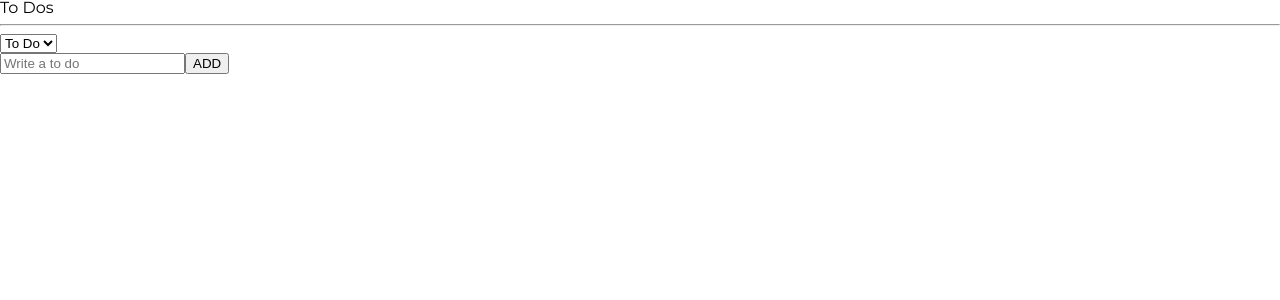
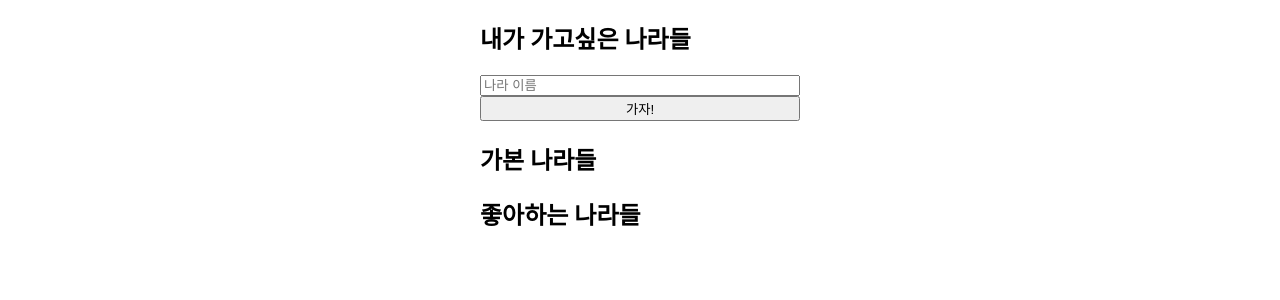
Before and after one commit to rloo8/todolist_ReactJS, a React (Create React App) app: page / in a window 1280 px wide. Shown: the top 300 px of the page. Built offline with nearby package versions, Linux system fonts and the light colour scheme.

Commit message:
Country List Challenge

```diff
--- a/src/App.tsx
+++ b/src/App.tsx
@@ -1,79 +1,148 @@
-import { ThemeProvider } from "styled-components";
-import { darkTheme } from "./theme";
-import { createGlobalStyle } from "styled-components";
-import { useRecoilValue } from "recoil";
-import ToDoList from "./components/ToDoList";
+import React from "react";
+import { useEffect } from "react";
+import { useForm } from "react-hook-form";
+import styled from "styled-components";
+import { ICountry, Keys, favsState, haveBeenState, wannaGoState } from "./atom";
+import { useRecoilState } from "recoil";
 
-const GlobalStyle = createGlobalStyle`
-
-html, body, div, span, applet, object, iframe,
-h1, h2, h3, h4, h5, h6, p, blockquote, pre,
-a, abbr, acronym, address, big, cite, code,
-del, dfn, em, img, ins, kbd, q, s, samp,
-small, strike, strong, sub, sup, tt, var,
-b, u, i, center,
-dl, dt, dd, menu, ol, ul, li,
-fieldset, form, label, legend,
-table, caption, tbody, tfoot, thead, tr, th, td,
-article, aside, canvas, details, embed,
-figure, figcaption, footer, header, hgroup,
-main, menu, nav, output, ruby, section, summary,
-time, mark, audio, video {
-  margin: 0;
-  padding: 0;
-  border: 0;
-  font-size: 100%;
-  font: inherit;
-  vertical-align: baseline;
-}
-/* HTML5 display-role reset for older browsers */
-article, aside, details, figcaption, figure,
-footer, header, hgroup, main, menu, nav, section {
-  display: block;
-}
-/* HTML5 hidden-attribute fix for newer browsers */
-*[hidden] {
-    display: none;
-}
-body {
-  line-height: 1;
-}
-menu, ol, ul {
-  list-style: none;
-}
-blockquote, q {
-  quotes: none;
-}
-blockquote:before, blockquote:after,
-q:before, q:after {
-  content: '';
-  content: none;
-}
-table {
-  border-collapse: collapse;
-  border-spacing: 0;
-}
-* {
-  box-sizing: border-box;
-}
-body {
-  font-weight: 400;
-  font-family: 'Montserrat', sans-serif;
-  background-color:${(props) => props.theme.bgColor};
-  color:${(props) => props.theme.textColor}
-}
-a {
-  text-decoration:none;
-  color: inherit;
-}
+const Wrapper = styled.main`
+  max-width: 320px;
+  margin: 0 auto;
+`;
+const Container = styled.div`
+  form {
+    input {
+      width: 100%;
+      box-sizing: border-box;
+    }
+  }
+`;
+const Countries = styled.section`
+  margin-top: 20px;
+`;
+const Country = styled.div`
+  display: flex;
+  align-items: center;
+  span {
+    font-size: 20px;
+    font-weight: 600;
+    margin-right: 10px;
+  }
+  button {
+    font-size: 12px;
+    padding: 10px;
+  }
+`;
+const Error = styled.span`
+  color: tomato;
+  font-weight: 600;
 `;
 
+interface IForm {
+  name: string;
+}
+
+////////
+
 function App() {
+  const [wannaGo, setWannaGo] = useRecoilState(wannaGoState);
+  const [havebeen, setHaveBeen] = useRecoilState(haveBeenState);
+  const [favs, setFavs] = useRecoilState(favsState);
+
+  const { register, handleSubmit, setValue } = useForm<IForm>();
+
+  const onVaild = ({ name }: IForm) => {
+    setWannaGo((current) => [{ name: name, id: Date.now() }, ...current]);
+    setValue("name", "");
+  };
+
+  useEffect(() => {
+    localStorage.setItem(Keys.WANNA_GO, JSON.stringify(wannaGo));
+    localStorage.setItem(Keys.HAVE_BEEN, JSON.stringify(havebeen));
+    localStorage.setItem(Keys.FAVS, JSON.stringify(favs));
+  }, [wannaGo, havebeen, favs]);
+
+  const getCountry = (id: number, arr: ICountry[]) =>
+    arr.find((country) => country.id === id);
+  const deleteCountry = (id: number, arr: ICountry[]) =>
+    arr.filter((country) => country.id !== id);
+  const addCountry = (country: ICountry, arr: ICountry[]) => [country, ...arr];
+
+  const onCheckClick = (id: number) => {
+    const country = getCountry(id, wannaGo);
+    if (!country) return;
+    setWannaGo((current) => deleteCountry(id, current));
+    setHaveBeen((current) => addCountry(country, current));
+  };
+  const onTrashClick = (id: number) => {
+    const country = getCountry(id, wannaGo);
+    if (!country) return;
+    setWannaGo((current) => deleteCountry(id, current));
+  };
+  const onLikedClick = (id: number) => {
+    const country = getCountry(id, havebeen);
+    if (!country) return;
+    setHaveBeen((current) => deleteCountry(id, current));
+    setFavs((current) => addCountry(country, current));
+  };
+  const onCancleClick = (id: number) => {
+    const country = getCountry(id, havebeen);
+    if (!country) return;
+    setHaveBeen((current) => deleteCountry(id, current));
+    setWannaGo((current) => addCountry(country, current));
+  };
+  const onDisLikeClick = (id: number) => {
+    const country = getCountry(id, favs);
+    if (!country) return;
+    setFavs((current) => deleteCountry(id, current));
+    setHaveBeen((current) => addCountry(country, current));
+  };
+  console.log(wannaGo);
   return (
-    <ThemeProvider theme={darkTheme}>
-      <GlobalStyle />
-      <ToDoList />
-    </ThemeProvider>
+    <Wrapper>
+      <Container>
+        <h2>내가 가고싶은 나라들</h2>
+        <form onSubmit={handleSubmit(onVaild)}>
+          <input
+            {...register("name", { required: "required!" })}
+            type="text"
+            placeholder="나라 이름"
+          />
+          <Error></Error>
+          <input type="submit" value="가자!" />
+        </form>
+      </Container>
+
+      <Countries>
+        {wannaGo.map((country) => (
+          <Country key={country.id}>
+            <span>{country.name}</span>
+            <button onClick={() => onCheckClick(country.id)}>✅</button>
+            <button onClick={() => onTrashClick(country.id)}>🗑️</button>
+          </Country>
+        ))}
+      </Countries>
+
+      <Countries>
+        <h2>가본 나라들</h2>
+        {havebeen.map((country) => (
+          <Country key={country.id}>
+            <span>{country.name}</span>
+            <button onClick={() => onLikedClick(country.id)}>👍🏻</button>
+            <button onClick={() => onCancleClick(country.id)}>❌</button>
+          </Country>
+        ))}
+      </Countries>
+      <Countries>
+        <h2>좋아하는 나라들</h2>
+        {favs.map((country) => (
+          <Country key={country.id}>
+            <span>{country.name}</span>
+            <button onClick={() => onDisLikeClick(country.id)}>👎🏻</button>
+          </Country>
+        ))}
+      </Countries>
+    </Wrapper>
   );
 }
 
--- /dev/null
+++ b/src/atom.ts
@@ -0,0 +1,31 @@
+import { atom } from "recoil";
+
+export enum Keys {
+  WANNA_GO = "WANNA_GO",
+  HAVE_BEEN = "HAVE_BEEN",
+  FAVS = "FAVS",
+}
+
+const restoreState = (key: Keys) => {
+  const state = localStorage.getItem(key);
+  if (!state) return [];
+  return JSON.parse(state);
+};
+
+export type ICountry = {
+  id: number;
+  name: string;
+};
+
+export const wannaGoState = atom<ICountry[]>({
+  key: Keys.WANNA_GO,
+  default: restoreState(Keys.WANNA_GO),
+});
+export const haveBeenState = atom<ICountry[]>({
+  key: Keys.HAVE_BEEN,
+  default: restoreState(Keys.HAVE_BEEN),
+});
+export const favsState = atom<ICountry[]>({
+  key: Keys.FAVS,
+  default: restoreState(Keys.FAVS),
+});
--- a/src/index.tsx
+++ b/src/index.tsx
@@ -1,11 +1,11 @@
 import React from "react";
-import { createRoot } from "react-dom/client";
+import ReactDOM from "react-dom/client";
 import { RecoilRoot } from "recoil";
 import App from "./App";
 
-const container = document.getElementById("root");
-const root = createRoot(container as Element);
-
+const root = ReactDOM.createRoot(
+  document.getElementById("root") as HTMLElement
+);
 root.render(
   <React.StrictMode>
     <RecoilRoot>
```
